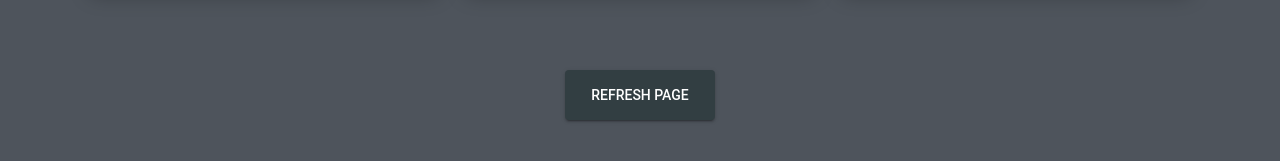
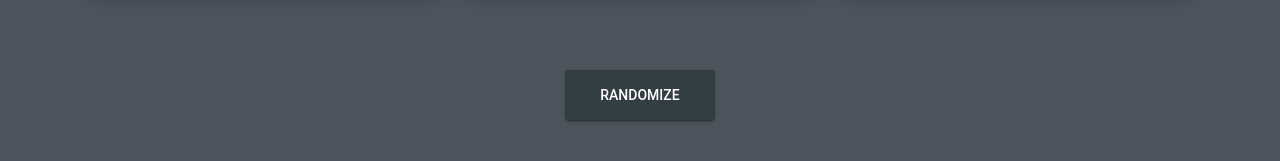
Before and after one commit to Edjery/practice-02-quiz-app, a React (Vite) app: page / in a window 1280 px wide. Shown: the part 525-686 px from the top of the page. Built offline with nearby package versions, Linux system fonts and the light colour scheme.

Commit message:
Update Menu Label

```diff
--- a/src/values/string.ts
+++ b/src/values/string.ts
@@ -7,7 +7,7 @@ export const startLabel = "Start"
 export const retryLabel = "Try the quiz again"
 export const resultLabel = "Result"
 export const backLabel = "Back to the quiz buffet"
-export const refreshLabel = "Refresh Page"
+export const refreshLabel = "Randomize"
 export const menuLabel = "Return to menu"
 export const loadingLabel = "loading..."
 
```
